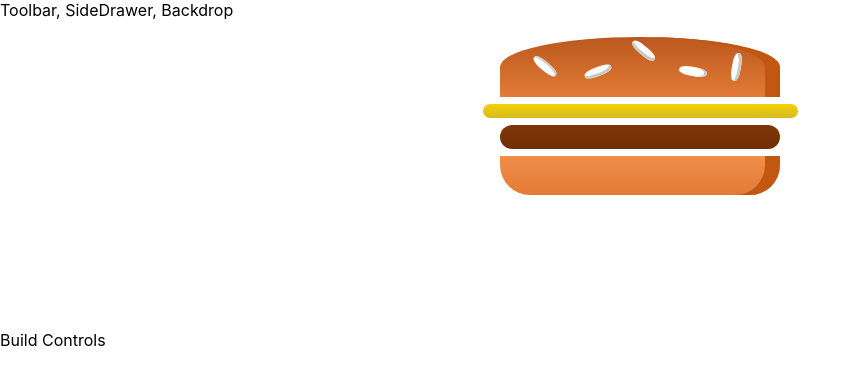
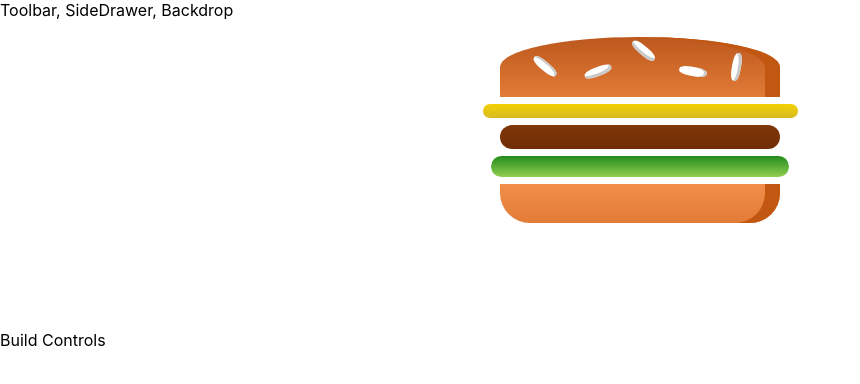
Before and after one commit to boi87/react-burger-builder, a React (Create React App) app: page / in a window 1280 px wide. Shown: the top 384 px of the page, without its empty margins (0-860 px from the left). Built offline with nearby package versions, Linux system fonts and the light colour scheme.

Commit message:
tsx implemented for burger.tsx

```diff
--- a/src/App.js
+++ b/src/App.js
@@ -1,5 +1,4 @@
 import React from 'react';
-import Button from '@material-ui/core/Button';
 
 import Layout from "./components/Layout/Layout";
 import BurgerBuilder from "./containers/BurgerBuilder/BurgerBuilder";
--- a/src/components/Burger/Burger.js
+++ /dev/null
@@ -1,17 +0,0 @@
-import React from "react";
-
-import css from './Burger.module.css'
-import BurgerIngredient from "./BurgerIngredient/BurgerIngredient";
-
-const burger = props => {
-    return (
-        <div className={css.burger}>
-            <BurgerIngredient type='bread-top'/>
-            <BurgerIngredient type='cheese'/>
-            <BurgerIngredient type='meat'/>
-            <BurgerIngredient type='bread-bottom'/>
-        </div>
-    );
-}
-
-export default burger;
--- /dev/null
+++ b/src/components/Burger/Burger.tsx
@@ -0,0 +1,28 @@
+import React from "react";
+
+import css from './Burger.module.css'
+import BurgerIngredient from "./BurgerIngredient/BurgerIngredient";
+import {IBurgerProps} from "../../models/burger.models";
+
+const burger = (props: IBurgerProps) => {
+
+    // turn obj of ingredients into array of BurgerIngredient
+    const ingredientsArr = Object.keys(props.ingredients)
+        .map(ingrKey => [...Array(props.ingredients[ingrKey])]
+            .map((_, i) =>
+                <BurgerIngredient key={ingrKey + i} type={ingrKey}/>
+            )
+        );
+
+    return (
+        <div className={css.burger}>
+            <BurgerIngredient type='bread-top'/>
+            <BurgerIngredient type='cheese'/>
+            <BurgerIngredient type='meat'/>
+            <BurgerIngredient type='salad'/>
+            <BurgerIngredient type='bread-bottom'/>
+        </div>
+    );
+}
+
+export default burger;
--- a/src/containers/BurgerBuilder/BurgerBuilder.js
+++ b/src/containers/BurgerBuilder/BurgerBuilder.js
@@ -4,10 +4,25 @@ import Burger from "../../components/Burger/Burger";
 
 
 class BurgerBuilder extends Component {
+// constructor(props) {
+//     super(props);
+//     this.state = {
+//
+//     }
+// }
+    state = {
+        ingredients: {
+            salad: 1,
+            bacon: 1,
+            cheese: 2,
+            meat: 2
+        }
+    };
+
     render() {
         return (
             <Auxiliary>
-                <Burger />
+                <Burger ingredients={this.state.ingredients}/>
                 <div>Build Controls</div>
             </Auxiliary>
         )
--- /dev/null
+++ b/src/models/burger.models.tsx
@@ -0,0 +1,5 @@
+export interface IBurgerProps {
+    ingredients: {
+        [key: string]: number;
+    }
+}
```
